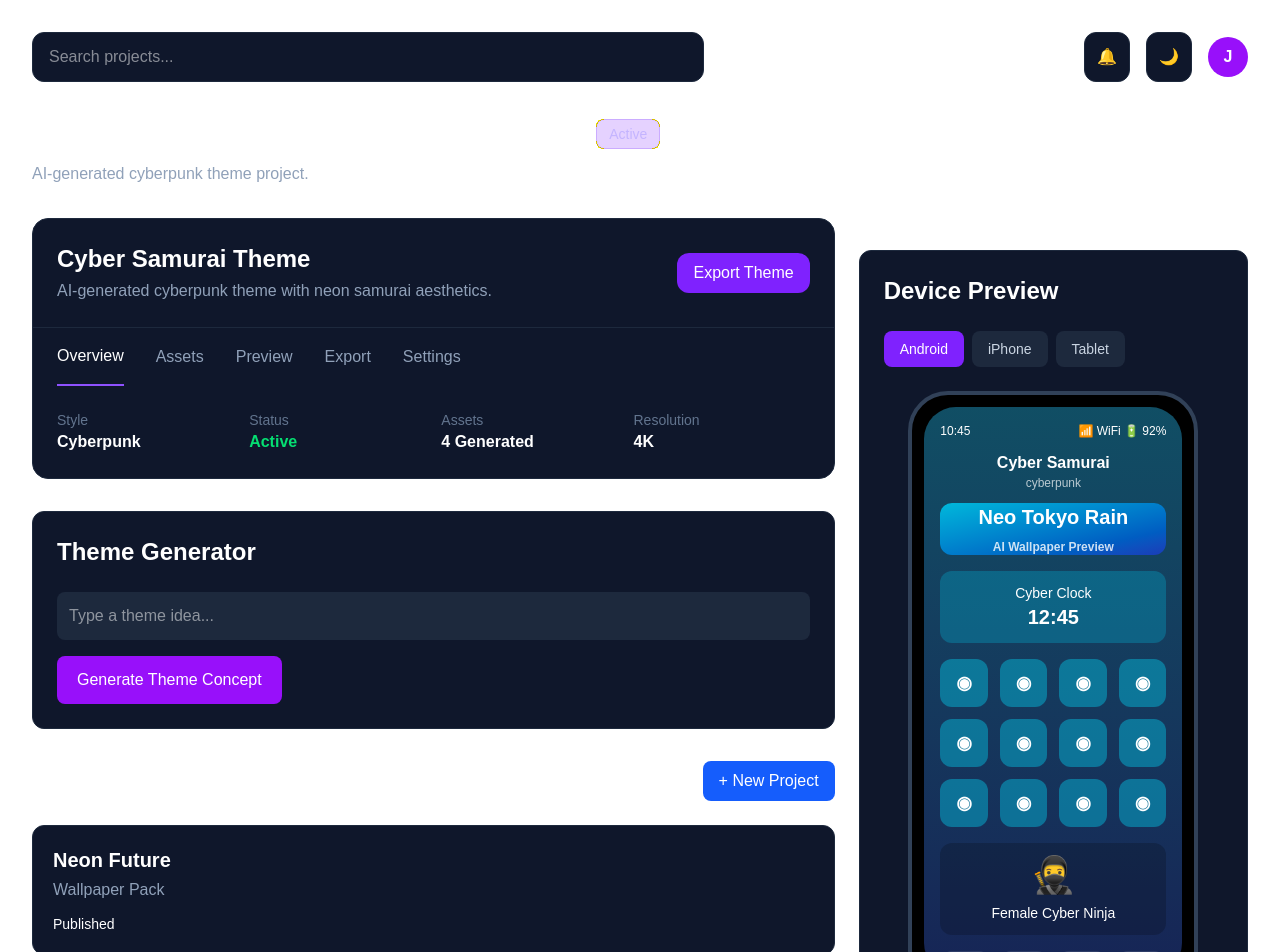
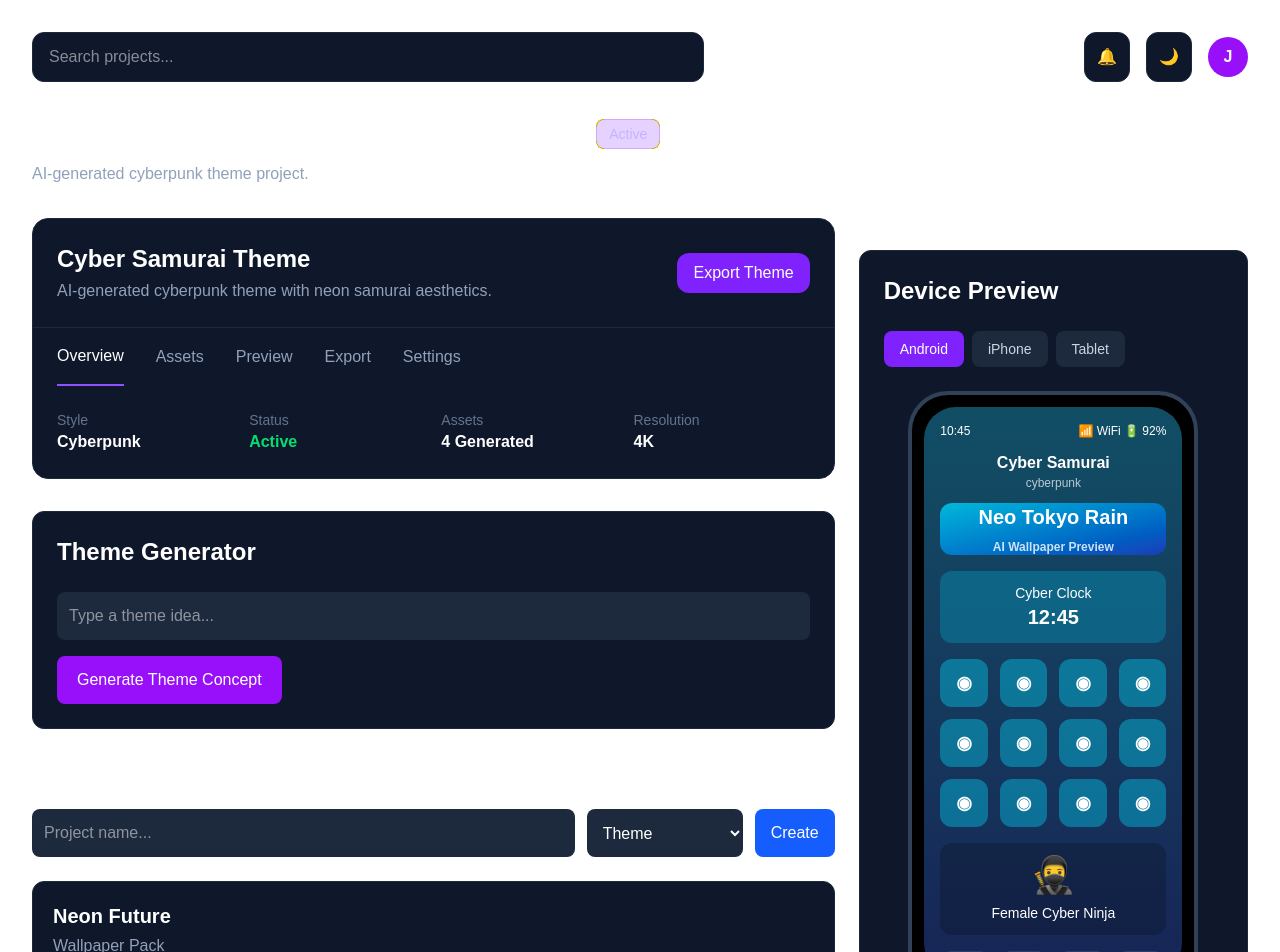
Before and after one commit to themeforge-studio/themeforge-ai-studio, a Next.js app in the folder themeforge-app/: page /projects in a window 1280 px wide. Shown: the top 952 px of the page. Built offline with nearby package versions, Linux system fonts and the light colour scheme.

Commit message:
Fase 15.1 creacion de proyectos personalizada

```diff
--- a/themeforge-app/components/dashboard/ProjectsManager.tsx
+++ b/themeforge-app/components/dashboard/ProjectsManager.tsx
@@ -1,9 +1,28 @@
 "use client";
 
-import { useState } from "react";
+import { useEffect, useState } from "react";
 
 export default function ProjectsManager() {
-  const [projects, setProjects] = useState([
+  const [projects, setProjects] = useState<any[]>([]);
+
+  const [projectName, setProjectName] =
+    useState("");
+
+  const [projectType, setProjectType] =
+    useState("Theme");
+
+  useEffect(() => {
+    const savedProjects =
+      localStorage.getItem(
+        "themeforge-projects"
+      );
+
+    if (savedProjects) {
+      setProjects(
+        JSON.parse(savedProjects)
+      );
+    } else {
+      setProjects([
         {
           id: 1,
           name: "Neon Future",
@@ -23,12 +42,23 @@ export default function ProjectsManager() {
           status: "Published",
         },
       ]);
+    }
+  }, []);
+
+  useEffect(() => {
+    localStorage.setItem(
+      "themeforge-projects",
+      JSON.stringify(projects)
+    );
+  }, [projects]);
 
   const createProject = () => {
+    if (!projectName.trim()) return;
+
     const newProject = {
       id: Date.now(),
-      name: `Project ${projects.length + 1}`,
-      type: "Theme",
+      name: projectName,
+      type: projectType,
       status: "Draft",
     };
 
@@ -36,24 +66,58 @@ export default function ProjectsManager() {
       newProject,
       ...projects,
     ]);
+
+    setProjectName("");
+    setProjectType("Theme");
   };
 
   return (
     <div className="mt-8">
-      <div className="flex justify-between items-center mb-6">
-        <h2 className="text-2xl font-bold">
+
+      <div className="mb-6">
+
+        <h2 className="text-2xl font-bold mb-4">
           Projects
         </h2>
+
+        <div className="flex gap-3">
+
+          <input
+            type="text"
+            placeholder="Project name..."
+            value={projectName}
+            onChange={(e) =>
+              setProjectName(e.target.value)
+            }
+            className="flex-1 rounded-lg bg-slate-800 p-3"
+          />
+
+          <select
+            value={projectType}
+            onChange={(e) =>
+              setProjectType(e.target.value)
+            }
+            className="rounded-lg bg-slate-800 p-3"
+          >
+            <option>Theme</option>
+            <option>Wallpaper Pack</option>
+            <option>Icon Pack</option>
+            <option>Character Pack</option>
+          </select>
 
           <button
             onClick={createProject}
             className="bg-blue-600 hover:bg-blue-700 px-4 py-2 rounded-lg transition"
           >
-          + New Project
+            Create
           </button>
+
+        </div>
+
       </div>
 
       <div className="grid gap-4">
+
         {projects.map((project) => (
           <div
             key={project.id}
@@ -72,7 +136,9 @@ export default function ProjectsManager() {
             </p>
           </div>
         ))}
+
       </div>
+
     </div>
   );
 }
```
Lines whose indentation alone changed are shown as unchanged.
